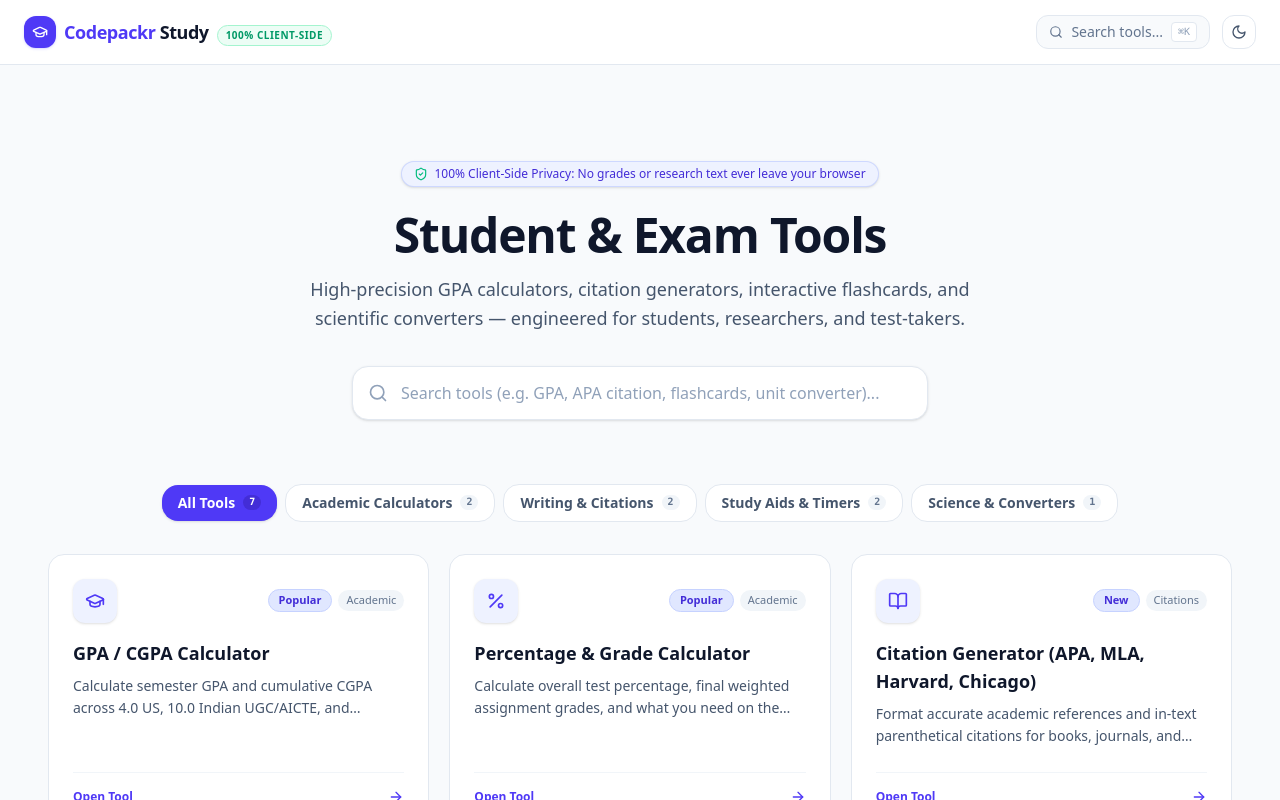
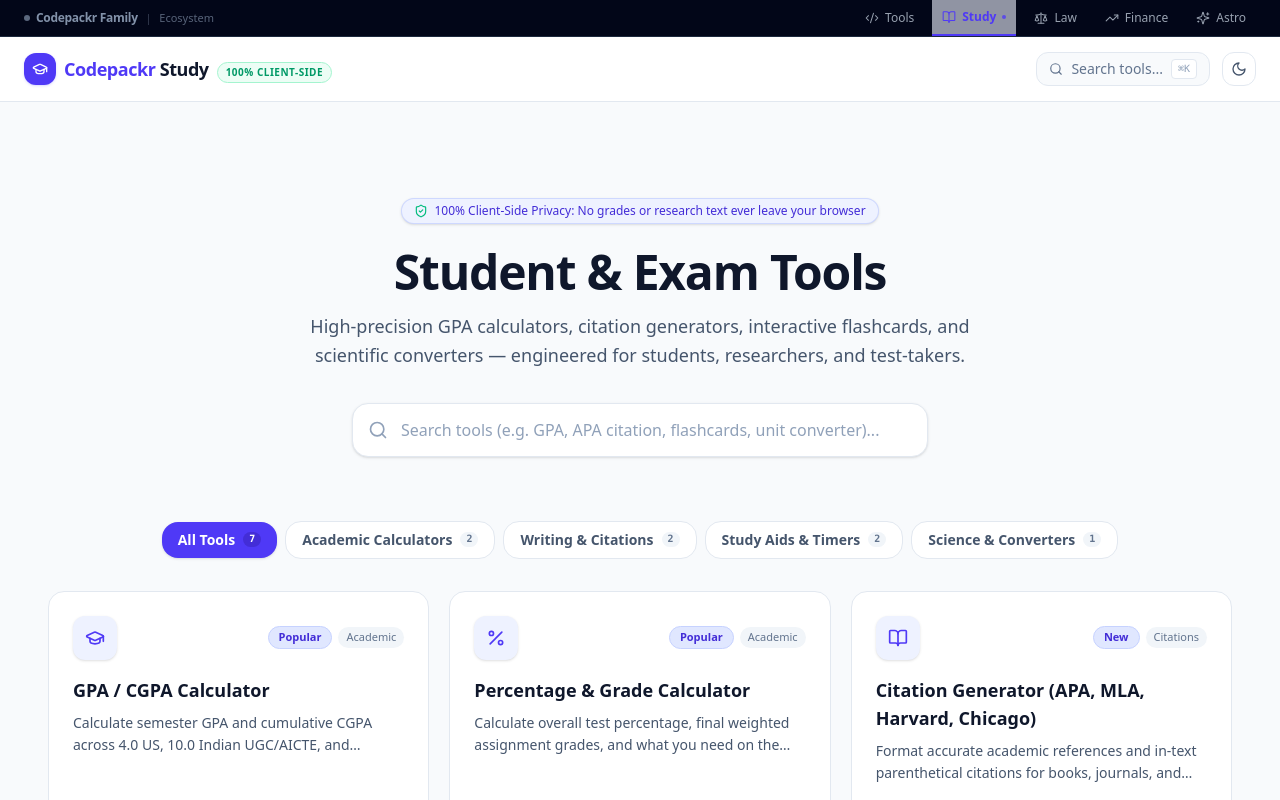
Before and after one commit to coolnaveen99/codepackr-study, a React (Vite) app: page / in a window 1280 px wide. Shown: the top 800 px of the page. Built offline with nearby package versions, Linux system fonts and the light colour scheme; the HTML template or start-up script is replaced by a standard one.

Commit message:
feat: mount CodepackrFamilyBar in App + add bar/footer components

```diff
--- a/src/App.tsx
+++ b/src/App.tsx
@@ -1,5 +1,6 @@
 import { useState, useEffect, useCallback } from 'react'
 import { Header } from './components/layout/Header'
+import { CodepackrFamilyBar } from './components/CodepackrFamilyBar'
 import { Footer } from './components/layout/Footer'
 import { SearchModal } from './components/layout/SearchModal'
 import { HomeView } from './components/HomeView'
@@ -114,6 +115,7 @@ export default function App() {
 
   return (
     <div className="min-h-screen bg-slate-50 dark:bg-slate-950 text-slate-900 dark:text-slate-100 transition-colors flex flex-col font-sans">
+      <CodepackrFamilyBar />
       <Header dark={dark} onToggleTheme={() => setDark(!dark)} onOpenSearch={() => setSearchOpen(true)} onGoHome={handleGoHome} />
       <main className="flex-1 max-w-7xl w-full mx-auto px-4 sm:px-6 py-8">
         {showContact ? (
--- /dev/null
+++ b/src/components/CodepackrFamilyBar.tsx
@@ -0,0 +1,176 @@
+// src/components/CodepackrFamilyBar.tsx
+import React, { useState, useRef, useEffect } from "react";
+import { ChevronDown, ExternalLink, Code2, BookOpen, Scale, TrendingUp, Sparkles } from "lucide-react";
+import { CODEPACKR_FAMILY, CURRENT_PRODUCT, FamilyProductId } from "../lib/codepackr-family";
+
+const ACTIVE_CLASS: Record<FamilyProductId, string> = {
+  tools:   "text-cyan-400 font-semibold border-b-2 border-cyan-400 shadow-[0_2px_8px_-2px_rgba(6,182,212,0.4)]",
+  study:   "text-indigo-600 font-semibold border-b-2 border-indigo-600 bg-indigo-50/60 dark:bg-indigo-950/40",
+  law:     "text-slate-900 dark:text-slate-100 font-semibold border-b-2 border-slate-800 dark:border-slate-200",
+  finance: "text-emerald-700 dark:text-emerald-400 font-semibold border-b-2 border-emerald-600 bg-emerald-50/50 dark:bg-emerald-950/40",
+  astro:   "text-amber-800 dark:text-amber-300 font-semibold border-b-2 border-amber-600 bg-amber-50/80 dark:bg-amber-950/50",
+};
+
+function FamilyIcon({ id, size = 14 }: { id: FamilyProductId; size?: number }) {
+  const p = { size, strokeWidth: 1.75, className: "shrink-0", "aria-hidden": "true" as const };
+  switch (id) {
+    case "tools":   return <Code2 {...p} />;
+    case "study":   return <BookOpen {...p} />;
+    case "law":     return <Scale {...p} />;
+    case "finance": return <TrendingUp {...p} />;
+    case "astro":   return <Sparkles {...p} />;
+    default:        return null;
+  }
+}
+
+export interface CodepackrFamilyBarProps {
+  language?: "en" | "ta";
+  showIcons?: boolean;
+  linkTarget?: "_self" | "_blank";
+  className?: string;
+}
+
+export function CodepackrFamilyBar({
+  language = "en",
+  showIcons = true,
+  linkTarget = "_self",
+  className = "",
+}: CodepackrFamilyBarProps) {
+  const [mobileOpen, setMobileOpen] = useState(false);
+  const dropdownRef = useRef<HTMLDivElement>(null);
+
+  useEffect(() => {
+    function handleClickOutside(event: MouseEvent) {
+      if (dropdownRef.current && !dropdownRef.current.contains(event.target as Node)) {
+        setMobileOpen(false);
+      }
+    }
+    if (mobileOpen) {
+      document.addEventListener("mousedown", handleClickOutside);
+    }
+    return () => {
+      document.removeEventListener("mousedown", handleClickOutside);
+    };
+  }, [mobileOpen]);
+
+  useEffect(() => {
+    function onKey(e: KeyboardEvent) {
+      if (e.key === "Escape") setMobileOpen(false);
+    }
+    if (mobileOpen) document.addEventListener("keydown", onKey);
+    return () => document.removeEventListener("keydown", onKey);
+  }, [mobileOpen]);
+
+  const currentItem = CODEPACKR_FAMILY.find((item) => item.id === CURRENT_PRODUCT);
+
+  return (
+    <nav
+      id="codepackr-family-navigation"
+      aria-label="Codepackr Family"
+      className={`relative z-40 w-full text-[12px] select-none transition-colors duration-200 bg-slate-950 border-b border-slate-800 text-slate-400 ${className}`}
+    >
+      <div className="max-w-7xl mx-auto px-3 sm:px-6 h-9 flex items-center justify-between">
+        <div className="flex items-center gap-2 font-medium">
+          <span className="flex items-center gap-1.5 opacity-90 font-semibold tracking-tight">
+            <span className="inline-block w-1.5 h-1.5 rounded-full bg-current opacity-70" />
+            <span>Codepackr Family</span>
+          </span>
+          <span className="text-[10px] opacity-40 hidden md:inline">|</span>
+          <span className="text-[11px] opacity-60 hidden md:inline font-normal">Ecosystem</span>
+        </div>
+
+        <ul className="hidden sm:flex items-center gap-1 lg:gap-2 h-full">
+          {CODEPACKR_FAMILY.map((item) => {
+            const isCurrent = item.id === CURRENT_PRODUCT;
+            const labelText = language === "ta" && item.labelTa ? item.labelTa : item.label;
+            return (
+              <li key={item.id} className="h-full flex items-center">
+                {isCurrent ? (
+                  <span
+                    aria-current="page"
+                    className={`h-full inline-flex items-center gap-1.5 px-2.5 py-0 text-[12px] cursor-default ${ACTIVE_CLASS[CURRENT_PRODUCT]}`}
+                  >
+                    {showIcons && <FamilyIcon id={item.id} size={14} />}
+                    <span>{labelText}</span>
+                    <span className="inline-block w-1 h-1 rounded-full bg-current opacity-80" />
+                  </span>
+                ) : (
+                  <a
+                    href={item.href}
+                    target={linkTarget}
+                    rel={linkTarget === "_blank" ? "noopener noreferrer" : undefined}
+                    className="h-full inline-flex items-center gap-1.5 px-2.5 py-0 text-[12px] opacity-75 hover:opacity-100 transition-all rounded-sm focus-visible:outline-none focus-visible:ring-1 focus-visible:ring-current text-slate-300 hover:text-cyan-300"
+                  >
+                    {showIcons && <FamilyIcon id={item.id} size={14} />}
+                    <span>{labelText}</span>
+                  </a>
+                )}
+              </li>
+            );
+          })}
+        </ul>
+
+        <div className="sm:hidden relative" ref={dropdownRef}>
+          <button
+            type="button"
+            aria-expanded={mobileOpen}
+            aria-haspopup="true"
+            aria-label="Toggle Codepackr Family sites menu"
+            onClick={() => setMobileOpen(!mobileOpen)}
+            className="flex items-center gap-1.5 py-1 px-2 min-h-[44px] rounded text-[11px] font-medium border border-current/20 bg-current/5"
+          >
+            {showIcons && currentItem && <FamilyIcon id={currentItem.id} size={13} />}
+            <span>{language === "ta" && currentItem?.labelTa ? currentItem.labelTa : currentItem?.label}</span>
+            <ChevronDown size={13} className={`transition-transform duration-200 ${mobileOpen ? "rotate-180" : ""}`} />
+          </button>
+
+          {mobileOpen && (
+            <div className="absolute right-0 top-full mt-1.5 w-60 py-1.5 rounded-lg shadow-xl border border-black/10 dark:border-white/10 bg-white dark:bg-slate-900 text-slate-800 dark:text-slate-100 z-50">
+              <div className="px-3 py-1.5 border-b border-black/5 dark:border-white/5 text-[10px] uppercase font-bold tracking-wider text-slate-400">
+                Codepackr Network
+              </div>
+              <ul className="py-1">
+                {CODEPACKR_FAMILY.map((item) => {
+                  const isCurrent = item.id === CURRENT_PRODUCT;
+                  const labelText = language === "ta" && item.labelTa ? item.labelTa : item.label;
+                  return (
+                    <li key={item.id}>
+                      {isCurrent ? (
+                        <div className="w-full flex items-center justify-between px-3 py-2.5 min-h-[44px] text-[12px] font-medium bg-slate-100 dark:bg-slate-800/70" aria-current="page">
+                          <div className="flex items-center gap-2">
+                            <FamilyIcon id={item.id} size={15} />
+                            <div>
+                              <div className="font-semibold">{labelText}</div>
+                              <div className="text-[10px] opacity-70">{item.description}</div>
+                            </div>
+                          </div>
+                          <span className="text-[9px] px-1.5 py-0.5 rounded font-mono font-bold uppercase tracking-wider bg-current/10">Current</span>
+                        </div>
+                      ) : (
+                        <a
+                          href={item.href}
+                          target={linkTarget}
+                          rel={linkTarget === "_blank" ? "noopener noreferrer" : undefined}
+                          className="w-full flex items-center justify-between px-3 py-2.5 min-h-[44px] text-[12px] hover:bg-slate-50 dark:hover:bg-slate-800/40 transition-colors"
+                        >
+                          <div className="flex items-center gap-2">
+                            <FamilyIcon id={item.id} size={15} />
+                            <div>
+                              <div className="font-medium">{labelText}</div>
+                              <div className="text-[10px] opacity-60">{item.description}</div>
+                            </div>
+                          </div>
+                          <ExternalLink size={11} className="opacity-50" />
+                        </a>
+                      )}
+                    </li>
+                  );
+                })}
+              </ul>
+            </div>
+          )}
+        </div>
+      </div>
+    </nav>
+  );
+}
```
